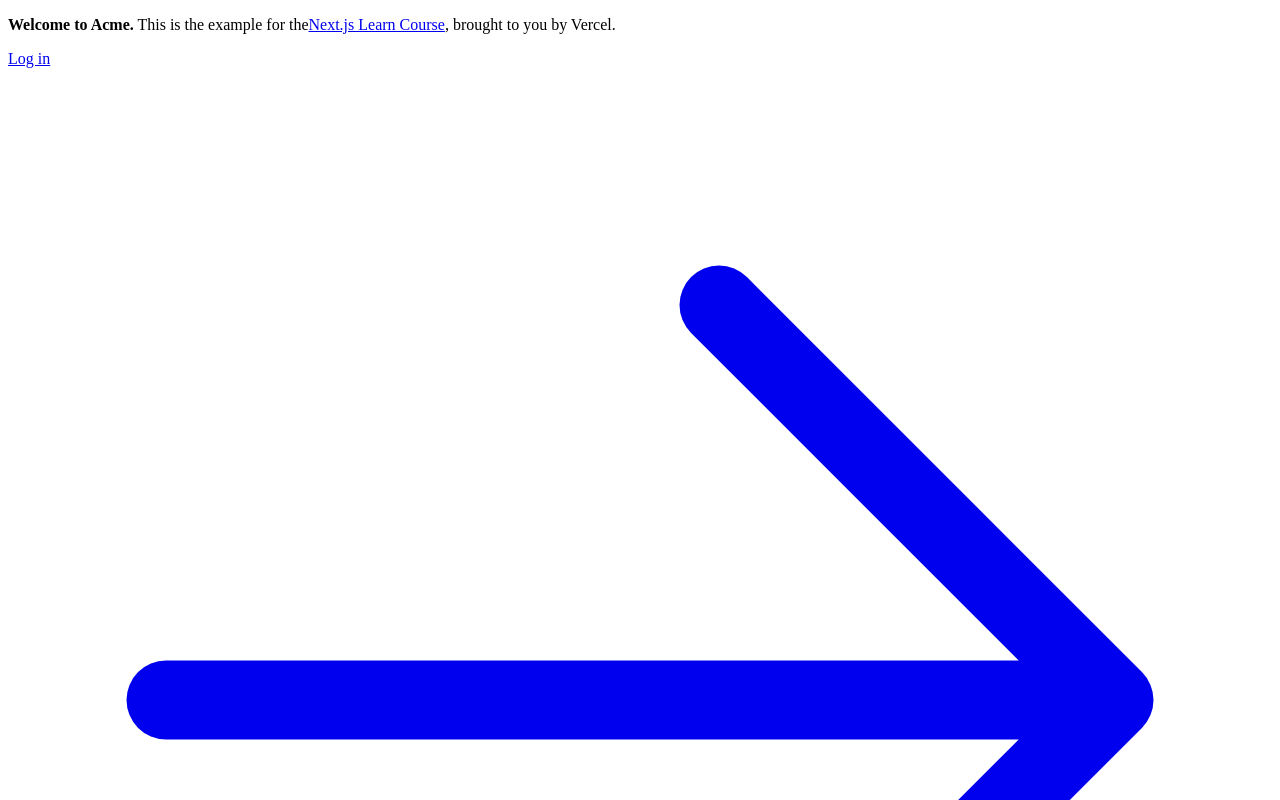
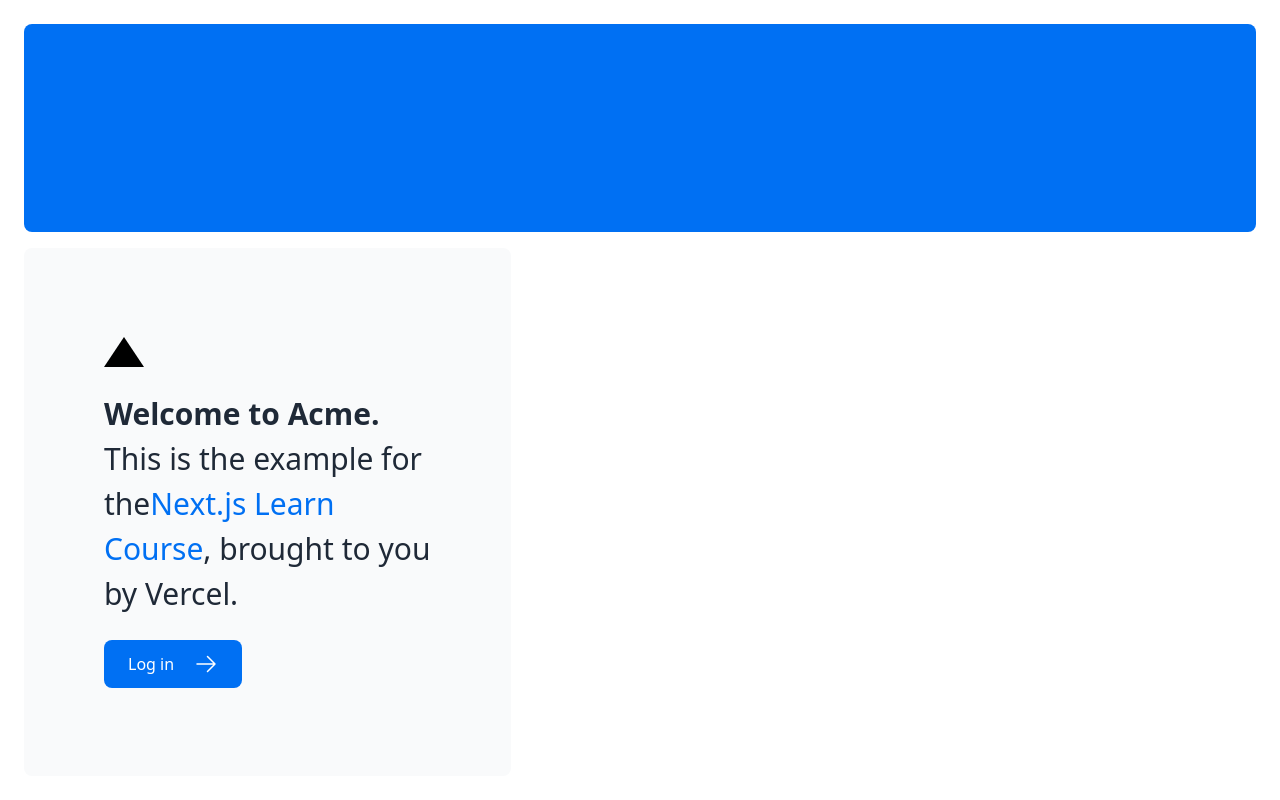
Before and after one commit to cesarnml/nextjs-dashboard, a Next.js app: page / in a window 1280 px wide. Shown: the top 800 px of the page. Built offline with nearby package versions, Linux system fonts and the light colour scheme.

Commit message:
complete chapter02

```diff
--- a/app/layout.tsx
+++ b/app/layout.tsx
@@ -1,3 +1,5 @@
+import '@/app/ui/global.css';
+
 export default function RootLayout({ children }: { children: React.ReactNode }) {
   return (
     <html lang="en">
--- a/app/page.tsx
+++ b/app/page.tsx
@@ -10,6 +10,7 @@
       </div>
       <div className="mt-4 flex grow flex-col gap-4 md:flex-row">
         <div className="flex flex-col justify-center gap-6 rounded-lg bg-gray-50 px-6 py-10 md:w-2/5 md:px-20">
+          <div className="h-0 w-0 border-b-[30px] border-l-[20px] border-r-[20px] border-b-black border-l-transparent border-r-transparent" />
           <p className={`text-xl text-gray-800 md:text-3xl md:leading-normal`}>
             <strong>Welcome to Acme.</strong> This is the example for the
             <a href="https://nextjs.org/learn/" className="text-blue-500">
```
Also changed, not shown: 1 other file (tests, documents, lock files or other folders).
